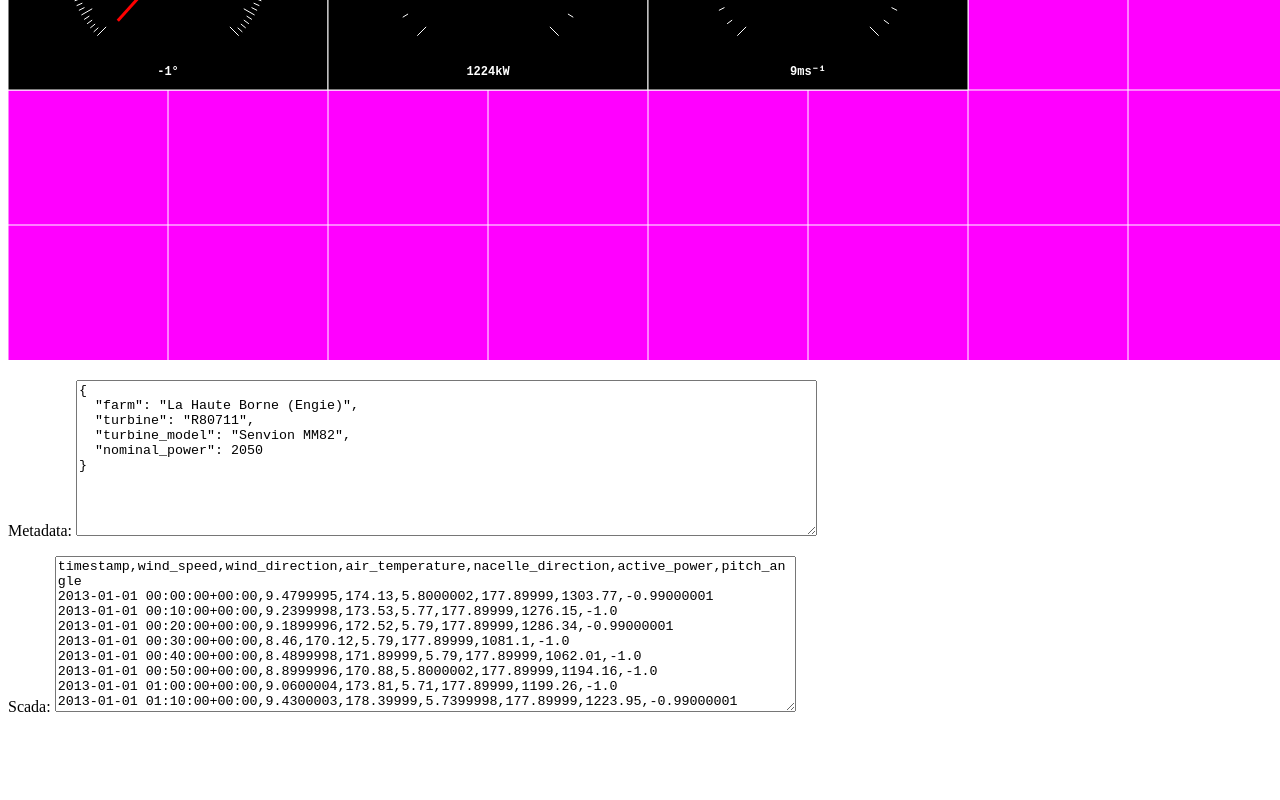
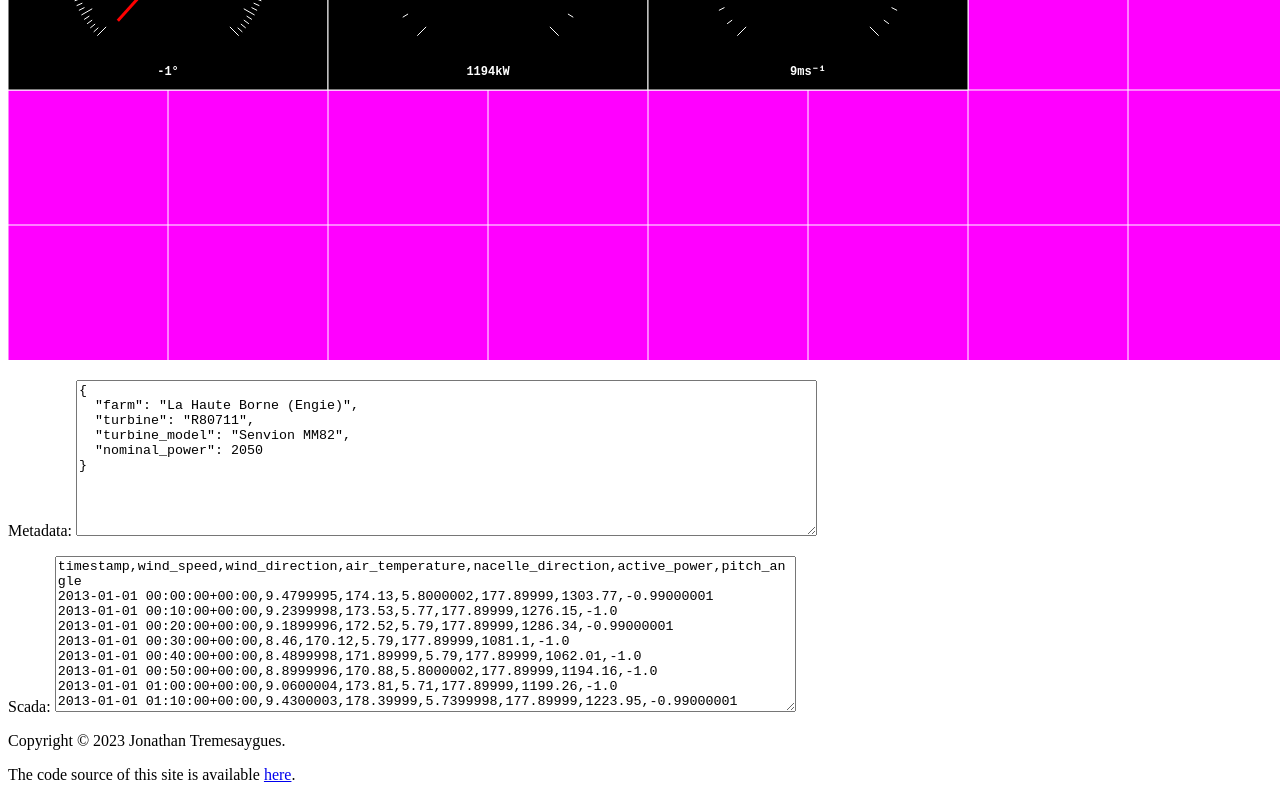
Before and after one commit to jtremesay/scadaplayer, a website built with Vite: page index.html in a window 1280 px wide. Shown: the part 728-1528 px from the top of the page. Before the commit the page ends 1460 px from the top, so only its background shows below. Built offline with nearby package versions, Linux system fonts and the light colour scheme.

Commit message:
add link to source code

```diff
--- a/index.html
+++ b/index.html
@@ -172,8 +172,14 @@ timestamp,wind_speed,wind_direction,air_temperature,nacelle_direction,active_pow
       </textarea>
     </p>
   </div>
+  <script type="module" src="/src/main.ts"></script>
 
-  <script type="module" src="/src/main.ts"></script>
+  <p>
+    Copyright © 2023 Jonathan Tremesaygues.
+  </p>
+  <p>
+    The code source of this site is available <a href="https://github.com/jtremesay/scadaplayer">here</a>.
+  </p>
 </body>
 
 </html>
```
